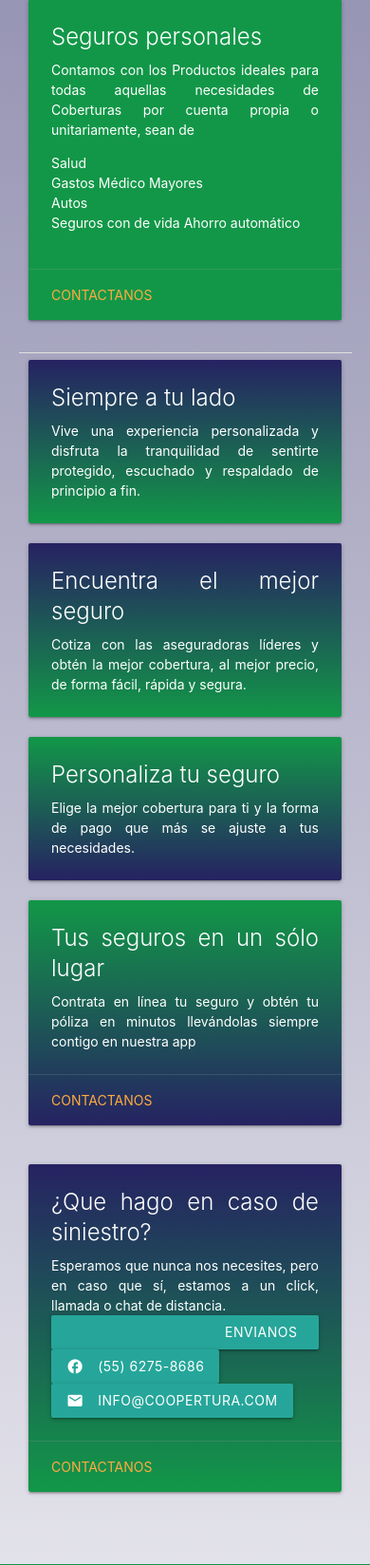
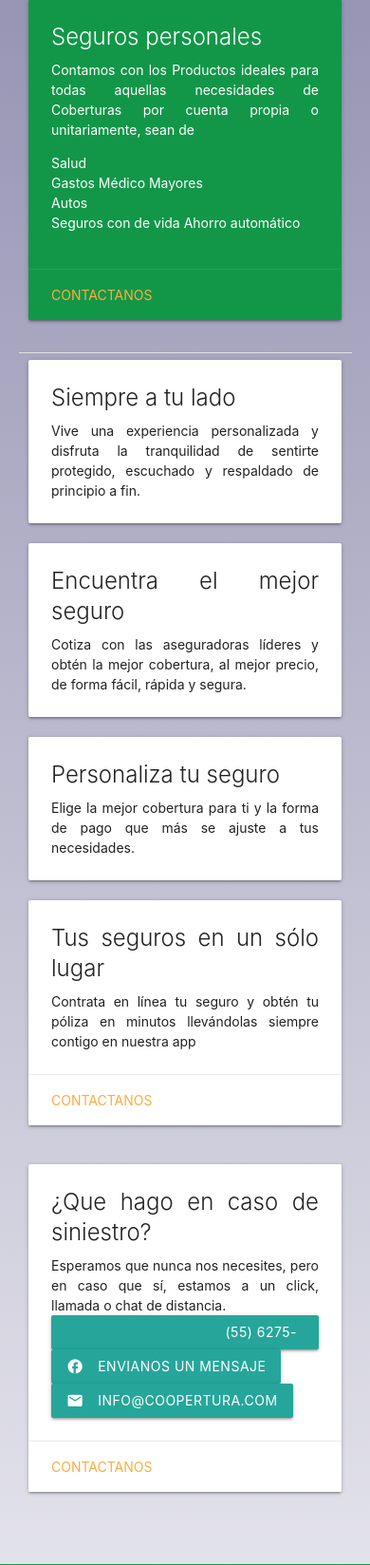
Before and after one commit to MarcoAMtz99/despacho, a PHP site: page / in a window 390 px wide. Shown: the part 2468-4116 px from the top of the page at 95% size. Run offline with PHP 8.4, Linux system fonts and the light colour scheme; some libraries are stand-ins or nearby versions.

Commit message:
Cambio en la opacidad fix del navbar mobile y cambio en las tarjetas del inicio

```diff
--- a/Template/navbar.php
+++ b/Template/navbar.php
@@ -2,7 +2,7 @@
 
     <div class="nav-wrapper container">
       <!-- <a id="logo-container" href="" ><img src="../img/logos/logoG.png" alt="" class="brand-logo"> </a> -->
-      <a href="./index.php" class="brand-logo"><img src="./img/logos/logo_header.png" alt="" id="logo-container" alt=""  >
+      <a href="./index.php" class="brand-logo"><img src="./img/logos/logo_header.png" alt="" id="logo-container" alt=""  >  </a>
       <!-- <a href="#" class="brand-logo">COOPERTURA</a> -->
       <ul class="right hide-on-med-and-down">
       <li><a href="./somos.php">¿Quienes somos?</a></li>
@@ -14,7 +14,10 @@
 
       <ul id="nav-mobile" class="sidenav" style="background: linear-gradient(to bottom, #262262, white);">
         <div class="background">
-        <img src="./img/logos/logo_header.png">
+          <a href="./index.php" >
+            <img  src="./img/logos/logo_header.png">
+           </a>
+
       </div>
       <li ><a href="./somos.php">¿Quienes somos?</a></li>
       <li><a href="./contacto.php">Contacto</a></li>
@@ -22,7 +25,7 @@
       <li><a href="./personal.php">Personal</a></li>
       <li><a href="./finanzas.php">Finanzas</a></li>
       </ul>
-      <a href="#" data-target="nav-mobile" class="sidenav-trigger"><i class="material-icons">menu</i></a>
+      <a href="./index.php" data-target="nav-mobile" class="sidenav-trigger"><i class="material-icons">menu</i></a>
     </div>
   </nav>
 <!-- <img src="../img/logos/logoO.png" alt="" class="brand-logo"> -->
--- a/empresarial.php
+++ b/empresarial.php
@@ -78,7 +78,7 @@
   <script src="js/init.js"></script>
 <script type="text/javascript">
   $('.dropdown-trigger').dropdown();
-   $('.modal').modal();
+   $('.modal').modal({opacity:0.7});
   $('.tap-target').tapTarget();
   $('.collapsible').collapsible();
   $('.parallax').parallax();
--- a/finanzas.php
+++ b/finanzas.php
@@ -104,7 +104,7 @@ Para mayores informes, por favor contacte a uno de nuestros asesores.
   <script src="js/init.js"></script>
 <script type="text/javascript">
   $('.dropdown-trigger').dropdown();
-   $('.modal').modal();
+   $('.modal').modal({opacity:0.7});
   $('.tap-target').tapTarget();
   $('.collapsible').collapsible();
   $('.parallax').parallax();
--- a/index.php
+++ b/index.php
@@ -129,8 +129,8 @@
   <!-- FINAL DE LA SECCION DE LOS CARDS -->
   <div class="row">
     <div class="col s12 m6 justify">
-      <div class="card custom-delay-blue darken-1">
-        <div class="card-content white-text">
+      <div class="card  darken-1">
+        <div class="card-content dark-text">
           <span class="card-title">Siempre a tu lado</span>
           <p>Vive una experiencia personalizada y disfruta la tranquilidad de sentirte protegido, escuchado y respaldado de principio a fin.</p>
 
@@ -140,8 +140,8 @@
       </div>
     </div>
     <div class="col s12 m6 justify">
-      <div class="card custom-delay-blue darken-1">
-        <div class="card-content white-text">
+      <div class="card c darken-1">
+        <div class="card-content dark-text">
           <span class="card-title">Encuentra el mejor seguro</span>
           <p>Cotiza con las aseguradoras líderes y obtén la mejor cobertura, al mejor precio, de forma fácil, rápida y segura.</p>
 
@@ -152,8 +152,8 @@
       </div>
     </div>
     <div class="col s12 m6 justify">
-      <div class="card custom-delay-green darken-1">
-        <div class="card-content white-text">
+      <div class="card  darken-1">
+        <div class="card-content dark-text">
           <span class="card-title">Personaliza tu seguro</span>
           <p>Elige la mejor cobertura para ti y la forma de pago que más se ajuste a tus necesidades.</p>
 
@@ -164,8 +164,8 @@
       </div>
     </div>
     <div class="col s12 m6 justify">
-      <div class="card custom-delay-green darken-1">
-        <div class="card-content white-text">
+      <div class="card  darken-1">
+        <div class="card-content dark-text">
           <span class="card-title">Tus seguros en un sólo lugar</span>
           <p>Contrata en línea tu seguro y obtén tu póliza en minutos llevándolas siempre contigo en nuestra app</p>
 
@@ -181,12 +181,12 @@
   </div>
   <div class="row">
      <div class="col s12 m12 justify">
-      <div class="card  darken-1 custom-delay-blue" >
-        <div class="card-content white-text">
+      <div class="card  darken-1 dark-text" >
+        <div class="card-content dark-text">
           <span class="card-title">¿Que hago en caso de siniestro?</span>
           <p>Esperamos que nunca nos necesites, pero en caso que sí, estamos a un click, llamada o chat de distancia.</p>
-          <a class="waves-effect waves-light btn"><i class="material-icons left">whatsapp</i>Envianos un mensaje</a>
-          <a class="waves-effect waves-light btn"><i class="material-icons left">facebook</i>(55) 6275-8686</a>
+          <a href="https://api.whatsapp.com/send?phone=+5562758686&text=Necesito%20ayuda" class="waves-effect waves-light btn"><i class="material-icons left">whatsapp</i>(55) 6275-8686</a>
+          <a class="waves-effect waves-light btn"><i class="material-icons left">facebook</i>Envianos un mensaje</a>
           <a class="waves-effect waves-light btn"><i class="material-icons left">email</i>info@coopertura.com</a>
         </div>
         <div class="card-action">
--- a/personal.php
+++ b/personal.php
@@ -87,7 +87,7 @@
   <script src="js/init.js"></script>
 <script type="text/javascript">
   $('.dropdown-trigger').dropdown();
-   $('.modal').modal();
+   $('.modal').modal({opacity:0.7});
   $('.tap-target').tapTarget();
   $('.collapsible').collapsible();
   $('.parallax').parallax();
```
